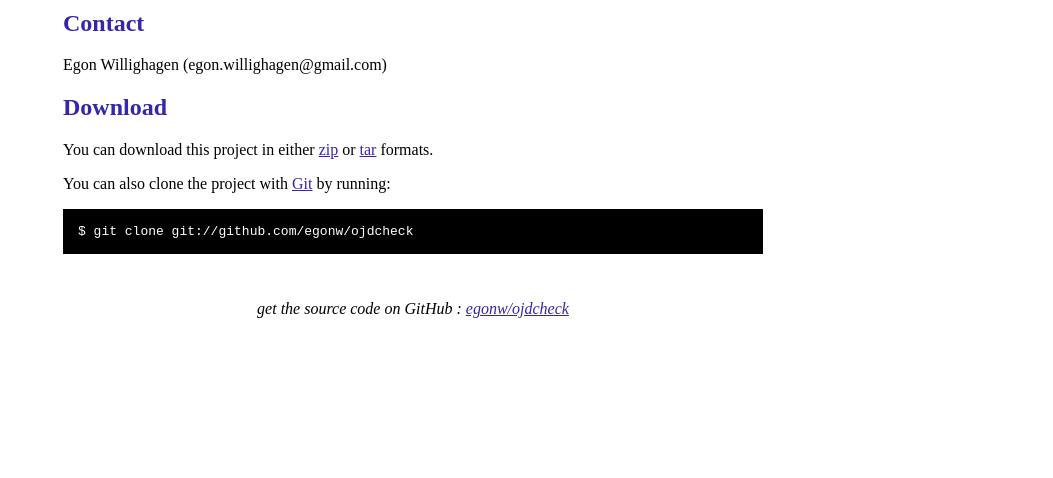
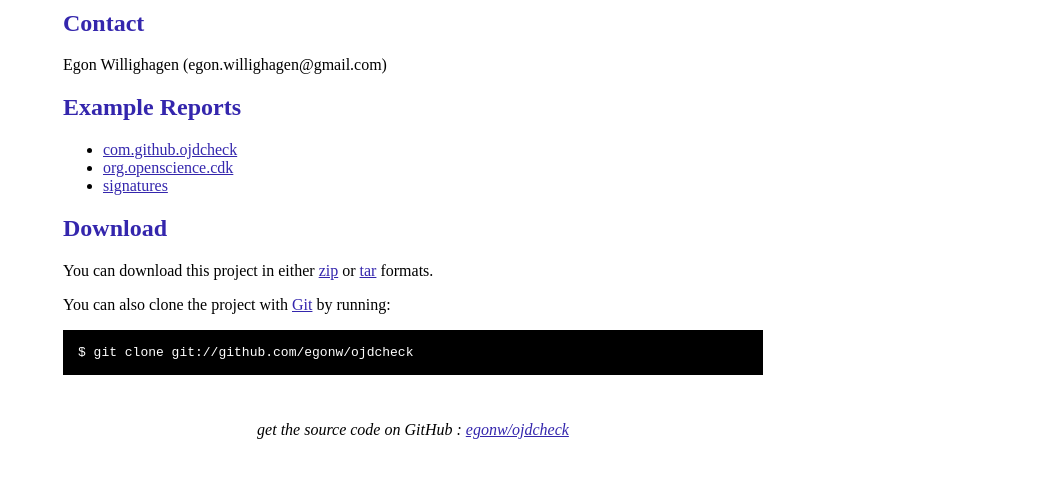
Before and after one commit to egonw/ojdcheck, a plain HTML site: page index.html in a window 1280 px wide. Shown: the part 322-800 px from the top of the page, without its empty margins (227-1280 px from the left). Drawn offline with Linux system fonts and the light colour scheme.

Commit message:
Added the example reports

```diff
--- a/index.html
+++ b/index.html
@@ -63,6 +63,13 @@
 <br/>      </p>
 
 
+    <h2>Example Reports</h2>
+    <ul>
+      <li><a href="com.github.ojdcheck.html">com.github.ojdcheck</a></li>
+      <li><a href="org.openscience.cdk.html">org.openscience.cdk</a></li>
+      <li><a href="signatures.html">signatures</a></li>
+    </ul>
+
     <h2>Download</h2>
     <p>
       You can download this project in either
```
